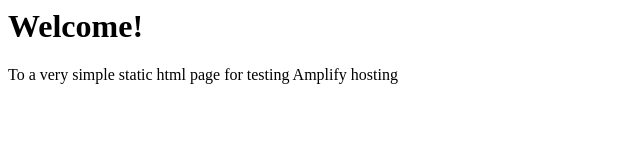
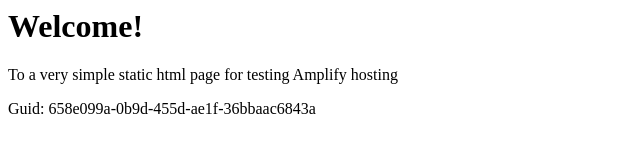
Before and after one commit to aws-aemilia-bah/Github-PR-Commit-Integration-Test-DoNotTouch-Gith-OKSLNVO2-v1-preprod-me-south-1, a website: page src/index.html in a window 1280 px wide. Shown: the whole page, without its empty margins (0-640 px from the left). Drawn offline with Linux system fonts and the light colour scheme.

Commit message:
commit from integ tests

```diff
--- a/src/index.html
+++ b/src/index.html
@@ -1,3 +1,5 @@
+
+
 <html lang="en">
 
 <head>
@@ -10,6 +12,6 @@
 <body>
     <h1>Welcome!</h1>
     <p>To a very simple static html page for testing Amplify hosting</p>
-</body>
+    <p>Guid: 658e099a-0b9d-455d-ae1f-36bbaac6843a</p></body>
 
 </html>
```
